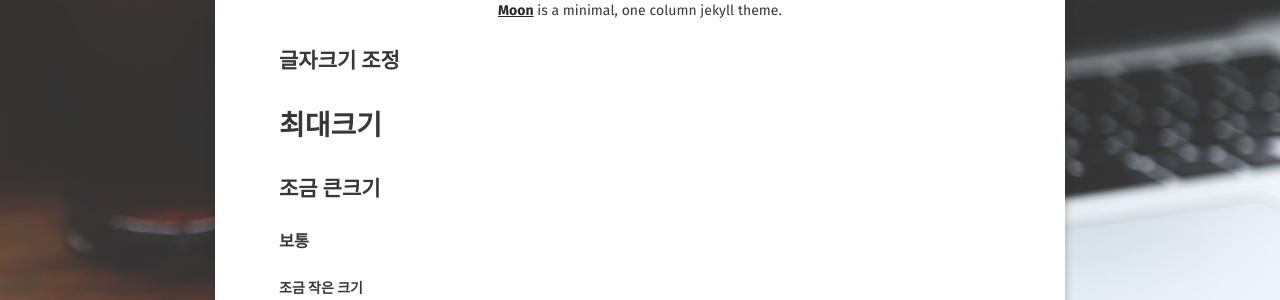
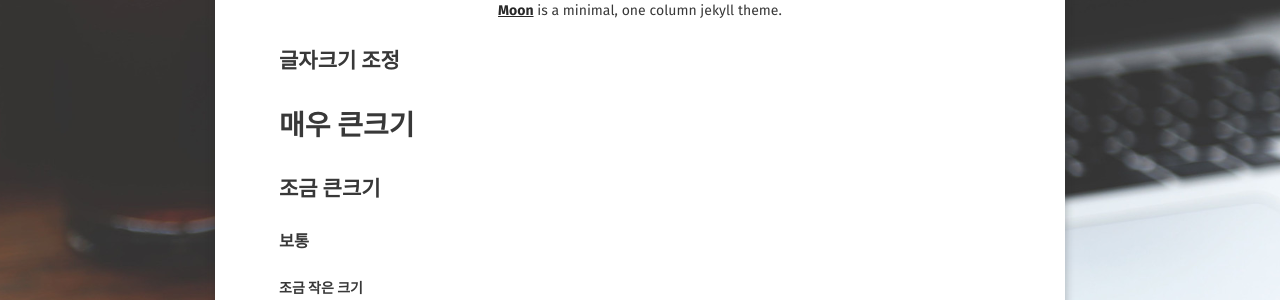
Before and after one commit to sunmoo6457/sunmoo6457.github.com, a Jekyll site: the page built from new/index(new).md, in a window 1280 px wide. Shown: the part 291-591 px from the top of the page. Built offline with Jekyll 4.4.1, drawn with Linux system fonts in a browser that asks for light colours; some web fonts are replaced.

Commit message:
Update index(new).md

```diff
--- a/new/index(new).md
+++ b/new/index(new).md
@@ -9,7 +9,7 @@ comments: false
 
 
 ## 글자크기 조정
-# 최대크기
+# 매우 큰크기
 ## 조금 큰크기
 ### 보통
 #### 조금 작은 크기
```
